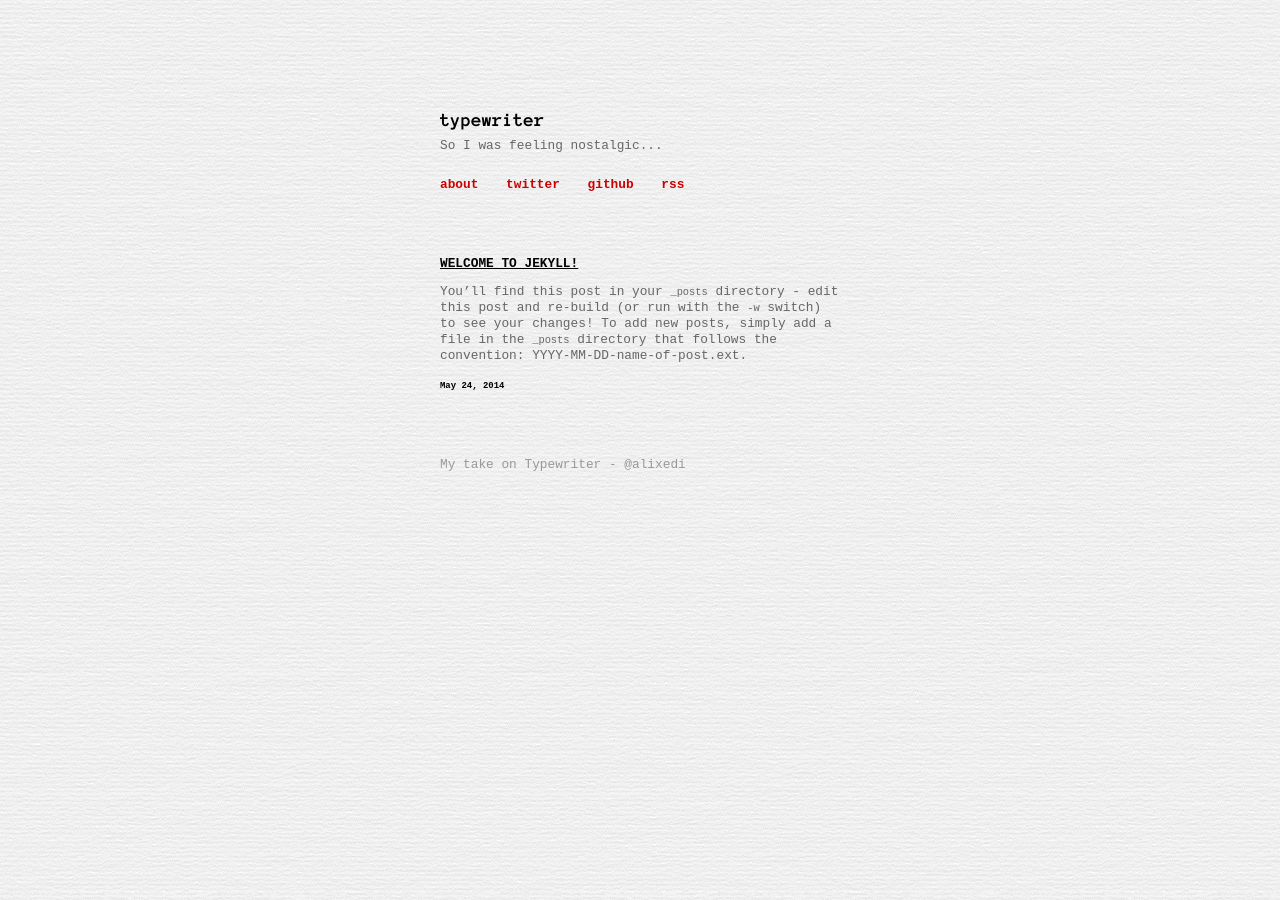
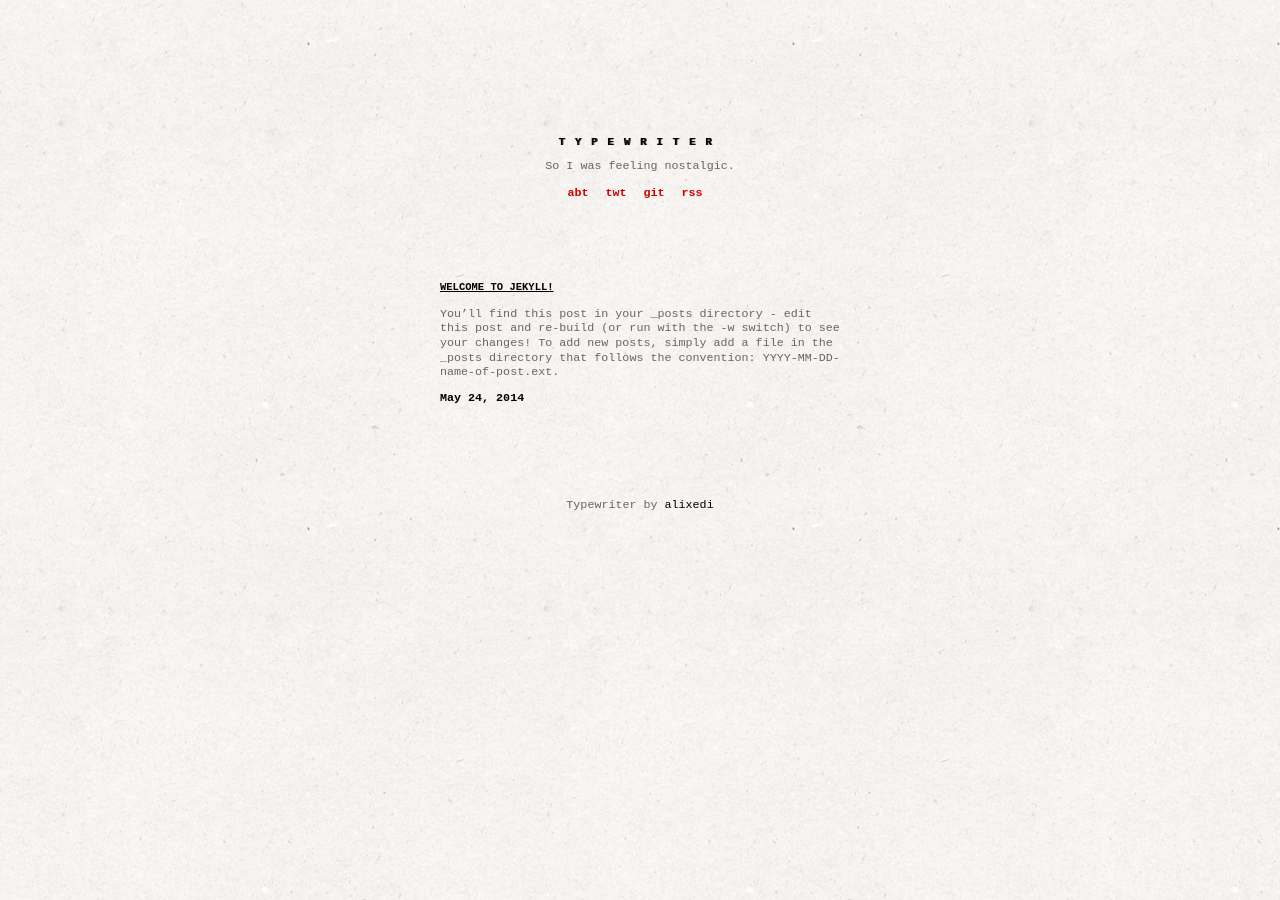
Before and after one commit to alixedi/typewriter, a Jekyll site: the page built from index.html, in a window 1280 px wide. Built offline with Jekyll 4.4.1, drawn with Linux system fonts in a browser that asks for light colours; some web fonts are replaced.

Commit message:
Trying a variation on header - still everything is type written.

```diff
--- a/_config.yml
+++ b/_config.yml
@@ -1,6 +1,6 @@
 # Site settings
 title: "Typewriter"
-description: "So I was feeling nostalgic..."
+description: "So I was feeling nostalgic."
 baseurl: ""
 url: "http://alixedi.github.io"
 
@@ -11,11 +11,11 @@ highlighter: pygments
 
 # Links
 links:
-  - title: "About"
+  - title: "abt"
     url: /about
-  - title: "Twitter"
+  - title: "twt"
     url: http://twitter.com/alixedi
-  - title: "Github"
+  - title: "git"
     url: http://github.com/alixedi
-  - title: "RSS"
+  - title: "rss"
     url: /feed.xml
--- a/_includes/footer.html
+++ b/_includes/footer.html
@@ -1,5 +1,3 @@
 <footer class="site-footer">
-
-  My take on Typewriter - @alixedi
-
+    Typewriter by <a href="http://twitter.com/alixedi">alixedi</a>
 </footer>
--- a/_includes/head.html
+++ b/_includes/head.html
@@ -5,7 +5,7 @@
     <meta name="viewport" content="width=device-width, initial-scale=1.0">
     <meta name="description" content="{{ site.description }}">
     <link rel="canonical" href="{{ page.url | replace:'index.html','' | prepend: site.baseurl | prepend: site.url }}">
-    <link href='http://fonts.googleapis.com/css?family=Anonymous+Pro:700' rel='stylesheet' type='text/css'>
+    <link href='http://fonts.googleapis.com/css?family=Sancreek' rel='stylesheet' type='text/css'>
 
     <!-- Custom CSS -->
     <link rel="stylesheet" href="{{ "/css/main.css" | prepend: site.baseurl }}">
--- a/_includes/header.html
+++ b/_includes/header.html
@@ -1,7 +1,7 @@
-<h1 class="header" style="text-decoration: none; text-transform: lowercase;">
+<div class="header">
+    <h1>
         <a style="color: #000;" href="{{ site.baseurl }}/">{{ site.title }}</a>
     </h1>
-
     <p class="sub">
         {{ site.description }}
     </p>
@@ -15,3 +15,4 @@
             {% endfor %}
         </ul>
     </div>
+</div>
--- a/css/main.css
+++ b/css/main.css
@@ -1,11 +1,10 @@
 body {
-  font-family: "Courier New", "Courier", monospace;
-  font-size: 0.8em;
+  font-family: monospace;
+  font-size: 0.9em;
   background-image: url('../images/paper.png');
   background-repeat: repeat;
   color: #666666;
   line-height:125%;
-  padding-top: 40px;
 }
 
 /* unvisited link */
@@ -28,10 +27,11 @@ a.page-link:hover {
 .sub {
   padding-top: 0px;
   margin-top: 0px;
+  margin-bottom: 10px;
 }
 
 h1, h2, h3, h4, h5, h6 {
-  font-size: 1em;
+  font-size: 0.9em;
   color: #000;
 }
 
@@ -57,13 +57,15 @@ h3 {
 }
 
 .header {
-  padding-bottom: 0px;
-  margin-bottom: 0px;
+  text-align: center;
+  margin: 80px 40px;
+}
+
+.header > h1 {
+  letter-spacing: 10px;
+  margin-bottom: 10px;
   text-decoration: none;
-  text-transform: lowercase;
-  font-family: 'Anonymous Pro';
-  font-size: 1.5em;
-  padding-bottom: 10px;
+  text-shadow: 1px 0px 0px #444;
 }
 
 .header > a:link, .header > a:hover, .header > a:visited, .header > a:active {
@@ -73,15 +75,14 @@ h3 {
 
 .navlist {
   padding-left: 0px;
-  padding-bottom: 50px;
-  padding-top: 10px;
-
+  padding-top: 0px;
+  margin-bottom: 20px;
 }
 
 .navlist > li {
   display: inline;
   list-style-type: none;
-  padding-right: 20px;
+  padding-right: 10px;
 }
 
 .posts {
@@ -98,12 +99,11 @@ h3 {
 }
 
 footer {
-  padding-top: 50px;
-  color: #999;
+  padding-top: 80px;
+  text-align: center;
 }
 
 .meta {
-  font-size: 0.7em;
   font-weight: bold;
   color: #000;
 
```
Also changed, not shown: images/paper.png. Lines whose indentation alone changed are shown as unchanged.
